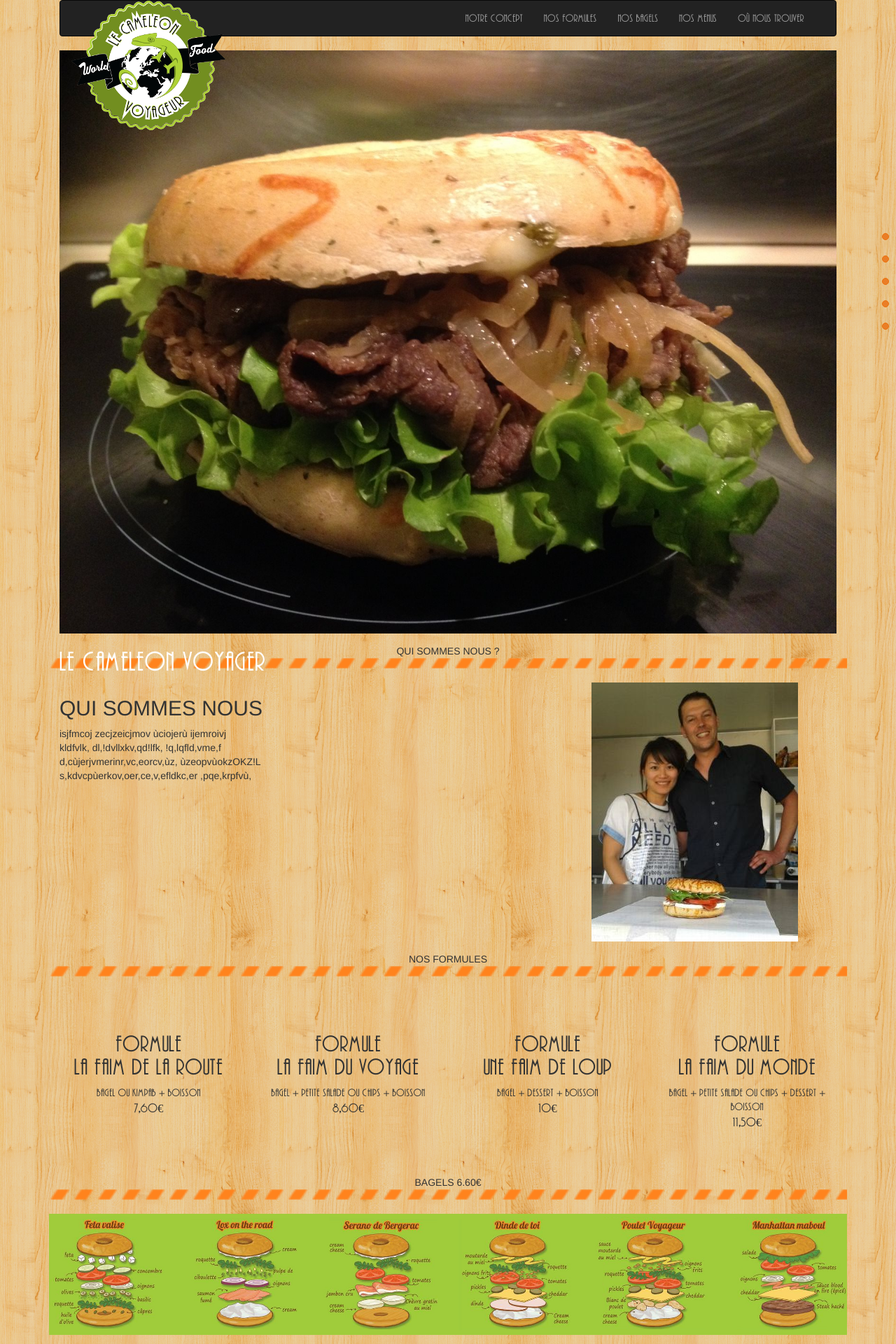
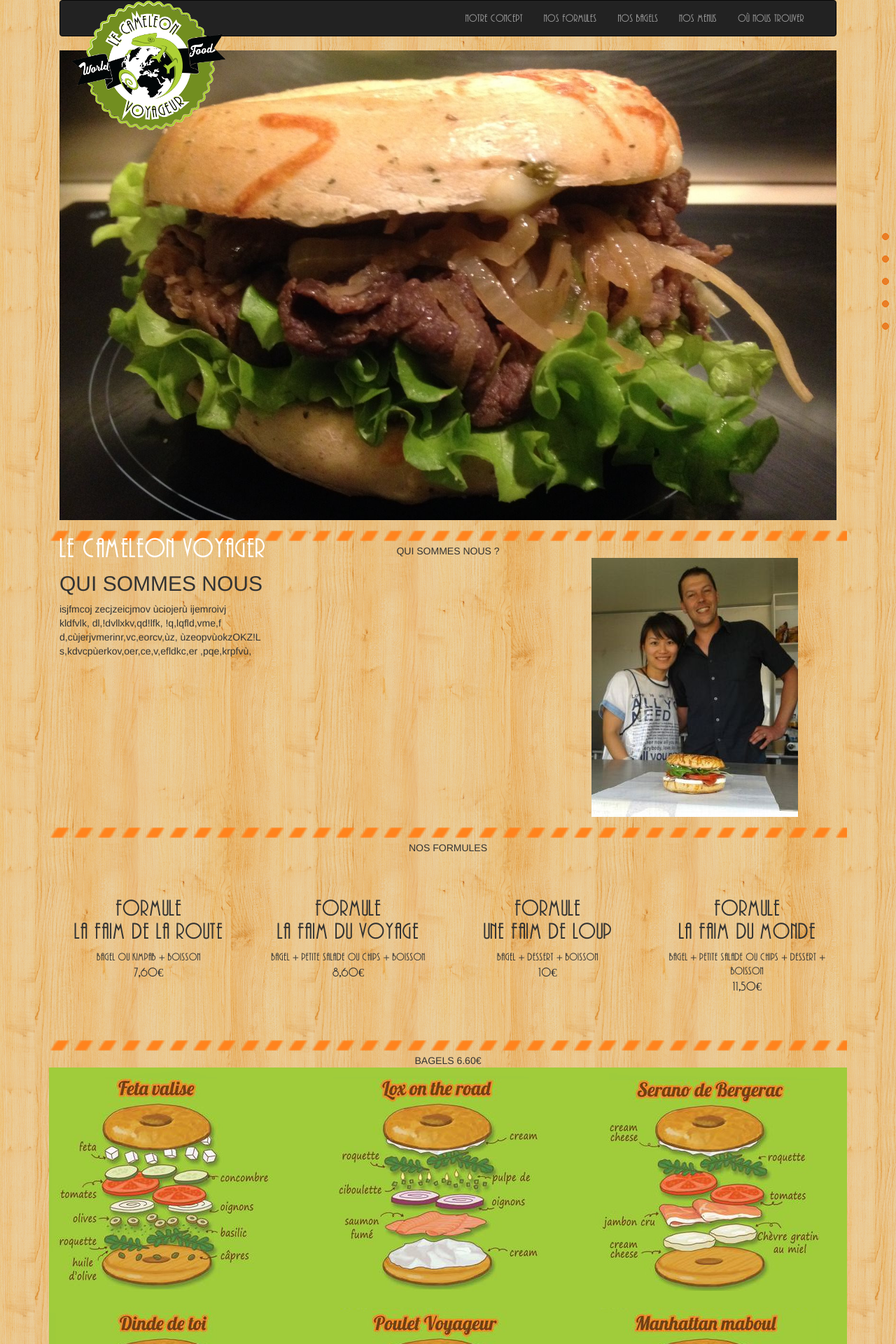
Before and after one commit to NicolasLF/Projet_LCV, a PHP site: page / in a window 1280 px wide. Shown: the top 1920 px of the page at 70% size. Run offline with PHP 8.4, Linux system fonts and the light colour scheme; some libraries are stand-ins or nearby versions.

Commit message:
amélioration design

```diff
--- a/LCV.css
+++ b/LCV.css
@@ -49,7 +49,7 @@ body {
 	background-image: url('Images/separate.png');
 	background-repeat: repeat-x;
 	height: 15px;
-	margin: 0 auto 20px auto;
+	margin-bottom: 4px;
 
 }
 .separate-container{
@@ -57,7 +57,7 @@ body {
 	text-align: center;
 }
 .separate-container span{
-
+margin-bottom: 10px;
 }
 /*== V nav ==*/
 #op-verticalnav {
@@ -140,3 +140,6 @@ h1 {
 .navbar {
 	font-family: 'plaza';
 }
+.carousel-control.right, .carousel-control.left{
+	background-image: none!important;
+}
--- a/index.html
+++ b/index.html
@@ -62,11 +62,11 @@
 
 <!-- End header -->
 <!-- Qui sommes nous? -->
-		<div id="sec1" class="separate-container">
+		<div id="concept" class="separate-container">
+			<div class="separate"></div>
 			<span>QUI SOMMES NOUS ?</span>
-			<div class="separate"></div>
 		</div>
-		<section id="concept" class="container-fluid">
+		<section class="container-fluid">
 			<div class="row">
 				<div class="col-xs-8">
 					<h2>QUI SOMMES NOUS</h2>
@@ -80,17 +80,16 @@
 
 				<div class="col-xs-4">
 					<img src="Images/couple.jpeg">
-
 				</div>
 			</div>
 		</section>
 <!-- End Qui sommes nous? -->
 <!-- Formules -->
-		<div id="sec2" class="separate-container">
+		<div id="formules" class="separate-container">
+			<div class="separate"></div>
 			<span>NOS FORMULES</span>
-			<div class="separate"></div>
 		</div>
-		<section id="formules" class="container-fluid">
+		<section class="container-fluid">
 		<!-- Visible pour tablette et + -->
 			<div class="row hidden-xs">
 				<div class="col-md-3 col-sm-6">
@@ -189,32 +188,32 @@
 		</section>
 <!-- End Formules -->
 <!-- Bagels -->
-		<div id="sec3" class="separate-container">
+		<div id="bagels" class="separate-container">
+			<div class="separate"></div>
 			<span>BAGELS 6.60€</span>
-			<div class="separate"></div>
 		</div>
 
-		<section id="bagels" class="bg-green">
+		<section  class="bg-green">
 
 
 		<!-- Visible pour tablette et + -->
 			<div class="row hidden-xs">
-				<div class="col-md-2 col-sm-4 col-hidden-xs">
+				<div class="col-sm-4 col-hidden-xs">
 					<img class="img-responsive" src="Images/Bagel1.jpg" alt="">
 				</div>
-				<div class="col-md-2 col-sm-4 hidden-xs">
+				<div class="col-sm-4 hidden-xs">
 					<img class="img-responsive" src="Images/Bagel2.jpg" alt="">
 				</div>
-				<div class="col-md-2 col-sm-4 hidden-xs">
+				<div class="col-sm-4 hidden-xs">
 					<img class="img-responsive" src="Images/Bagel3.jpg" alt="">
 				</div>
-				<div class="col-md-2 col-sm-4 hidden-xs">
+				<div class="col-sm-4 hidden-xs">
 					<img class="img-responsive" src="Images/Bagel4.jpg" alt="">
 				</div>
-				<div class="col-md-2 col-sm-4 hidden-xs">
+				<div class="col-sm-4 hidden-xs">
 					<img class="img-responsive" src="Images/Bagel5.jpg" alt="">
 				</div>
-				<div class="col-md-2 col-sm-4 hidden-xs">
+				<div class="col-sm-4 hidden-xs">
 					<img class="img-responsive" src="Images/Bagel6.jpg" alt="">
 				</div>
 			</div>
@@ -288,11 +287,11 @@
 		</section>
 <!-- End Bagels -->
 <!-- Menu -->
-		<div id="sec4" class="separate-container">
+		<div id="menus" class="separate-container">
+			<div class="separate"></div>
 			<span>MENU</span>
-			<div class="separate"></div>
 		</div>
-		<section id="menus" class="container-fluid">
+		<section class="container-fluid">
 			<div class="row">
 				<div class="col-md-6 col-xs-12 carte">
 					<h2> Rolls, salades & Co</h2>
@@ -359,12 +358,12 @@
 		</section>
 <!-- End Menu -->
 <!-- Map -->
-		<div id="sec5" class="separate-container">
+		<div id="ou" class="separate-container">
+			<div class="separate"></div>
 			<span>OU NOUS TROUVER ?</span>
-			<div class="separate"></div>
 		</div>
 
-		<section id="ou">
+		<section>
 			<div>
 				<iframe width="100%" height="300px" frameBorder="0" src="http://umap.openstreetmap.fr/fr/map/carte-sans-nom_130257?scaleControl=false&miniMap=false&scrollWheelZoom=false&zoomControl=true&allowEdit=false&moreControl=true&searchControl=null&tilelayersControl=null&embedControl=null&datalayersControl=true&onLoadPanel=undefined&captionBar=false"></iframe><p><a href="http://umap.openstreetmap.fr/fr/map/carte-sans-nom_130257">Voir en plein écran</a></p>
 			</div>
@@ -394,7 +393,7 @@
 <!-- End Image -->
 <!-- menu fixed right -->
 <!-- Start vertical navigation -->
-<div id="op-verticalnav">
+<div id="op-verticalnav" class="hidden-xs">
 	<ul class="op-sectionlist">
 		<li class="op-v-item">
 			<a class="op-v-link js-scrollTo" href="#concept">
```
Also changed, not shown: Images/Bagel_Header.jpg, Images/Bagel_Header_full.jpg (added).
